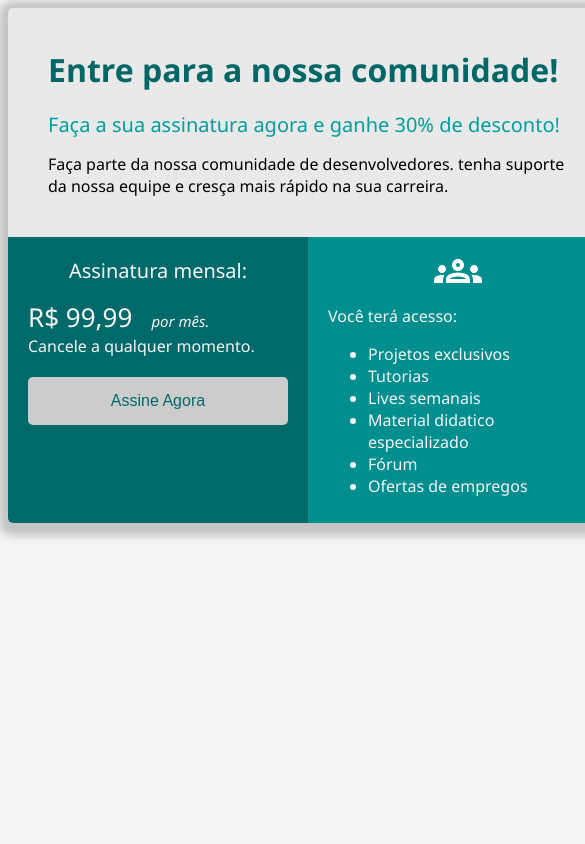
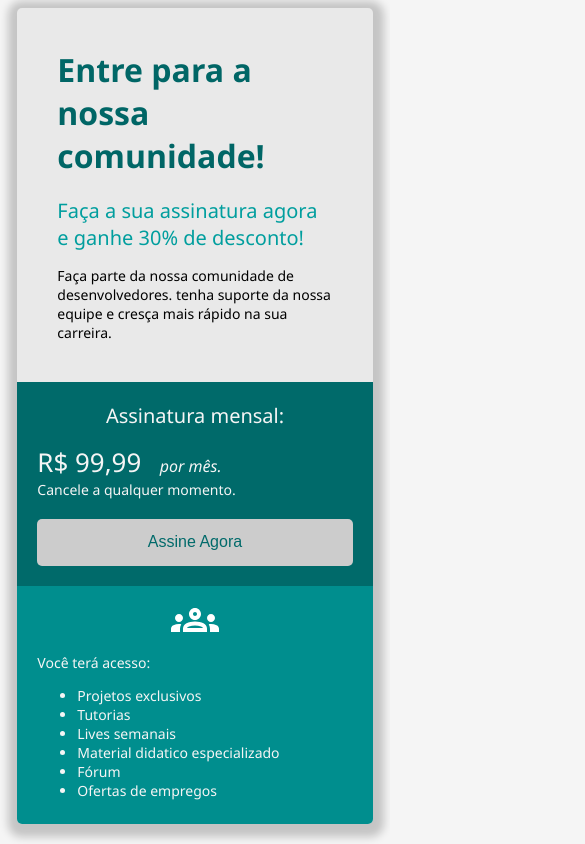
Before and after one commit to zyphyxx/bootcamp-devjr-modulo2, a plain HTML site: page index.html in a window 390 px wide. Shown: the top 844 px of the page, 585 px wide, since content can reach past the window. Drawn offline with Linux system fonts and the light colour scheme.

Commit message:
closes #14 - media-screen finalizado

```diff
--- a/index.html
+++ b/index.html
@@ -25,7 +25,7 @@
     }
 
     .header {
-      padding: 40px;
+      padding: 2.5rem;
     }
 
     .flex-container {
@@ -37,56 +37,56 @@
 
     .header-title {
       color: #006666;
-      font-size: 32px;
+      font-size: 2rem;
       font-weight: 700;
-      margin-bottom: 20px;
+      margin-bottom: 1.25rem;
     }
 
     .header-subtitle {
       color: #009E9E;
-      font-size: 20px;
-      margin-bottom: 15px;
+      font-size: 1.25rem;
+      margin-bottom: 0.93rem;
     }
 
     .col-1 {
       background-color: #006a6a;
       width: 50%;
-      padding: 20px;
+      padding: 1.25rem;
     }
 
     .col-2 {
 
       background-color: #008E8E;
       width: 50%;
-      padding: 10px 20px;
+      padding: 0.62rem 1.25rem;
     }
 
     .subscription-title {
       text-align: center;
-      font-size: 20px;
-      padding-bottom: 15px;
+      font-size: 1.25rem;
+      padding-bottom: 0.92rem;
     }
 
     .price {
-      font-size: 26px;
+      font-size: 1.62rem;
       font-weight: 700px;
     }
 
     .month {
-      font-size: 15px;
+      font-size: 1rem;
       font-style: italic;
-      margin-left: 15px;
+      margin-left: 0.93rem;
     }
 
     .btn {
      width: 100%;
-     padding: 15px 32px;
+     padding: 0.93rem 2rem;
      color: #006a6a;
-     font-size: 16px;
+     font-size: 1rem;
      border-radius: 5px;
      border: none;
      background-color: #CCCCCC ;
-     margin-top: 20px;
+     margin-top: 1.25rem;
       cursor: pointer;
     }
 
@@ -98,6 +98,26 @@
       text-align: center;
       margin-bottom: 5px;
     }
+
+    @media screen and (max-width: 620px) {
+      body {
+        font-size: 14px;
+      }
+
+      .flex-container {
+        flex-direction: column;
+      }
+
+      .col-1, .col-2 {
+        width: 100%;
+        box-sizing: border-box;
+      }
+
+      .container {
+        width: 95%;
+      }
+    }
+
 
   </style>
 
```
Also changed, not shown: module02-example-index-mobile.png (added).
